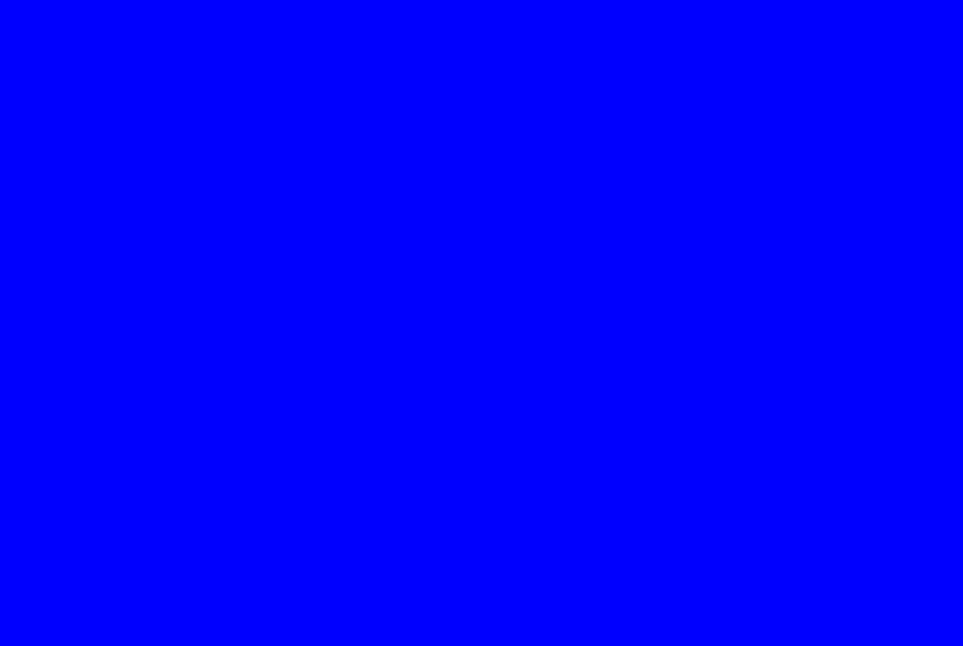
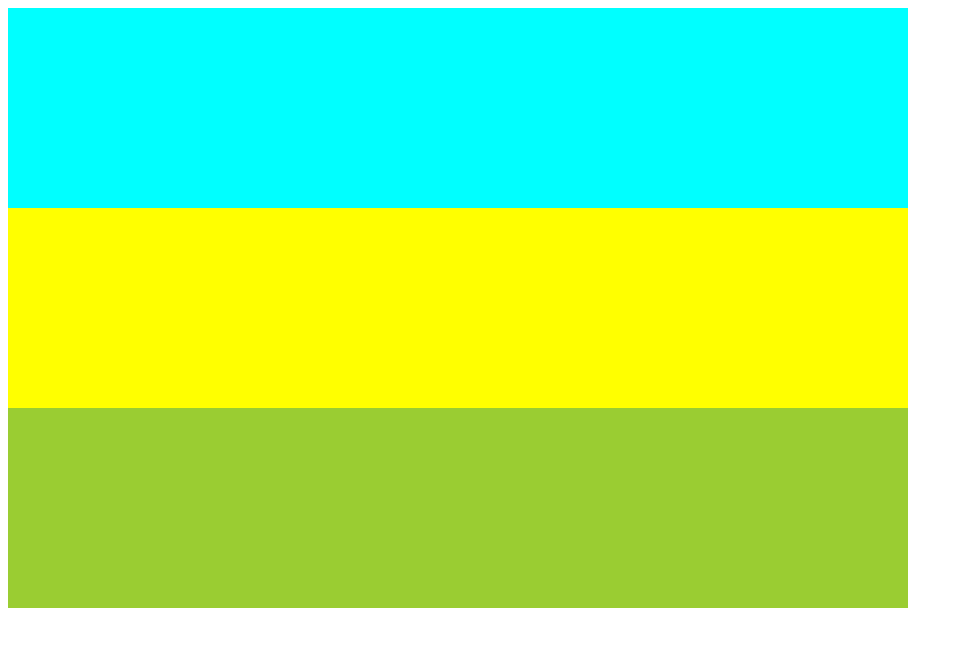
Before and after one commit to Zach-Trani/100devs-homework, a plain HTML site: page css-grid-demo/index.html in a window 1280 px wide. Shown: the whole page, without its empty margins (0-963 px from the left). Drawn offline with Linux system fonts and the light colour scheme.

Commit message:
grid container

```diff
--- a/css-grid-demo/index.html
+++ b/css-grid-demo/index.html
@@ -9,6 +9,11 @@
     <title>Document</title>
 </head>
 <body>
+    <div class="grid-container">
+        <div class="grid-item grid-item-1"></div>
+        <div class="grid-item grid-item-2"></div>
+        <div class="grid-item grid-item-3"></div>
+    </div>
 
 </body>
 </html>
--- a/css-grid-demo/styles.css
+++ b/css-grid-demo/styles.css
@@ -1,3 +1,24 @@
-html {
-    background: blue;
+body {
+    height: 80vh;
+    width: 100vh;
 }
+
+.grid-item-1 {
+    background-color: cyan;
+    height: 200px;
+    width: 900px;
+}
+.grid-item-2 {
+    background-color: yellow;
+    height: 200px;
+    width: 900px;
+}
+.grid-item-3 {
+    background-color: yellowgreen;
+    height: 200px;
+    width: 900px;
+}
+
+.grid-container {
+    display: grid
+}
```
Also changed, not shown: css-grid-demo/grid-notes.md (added, +11 -0 lines).
